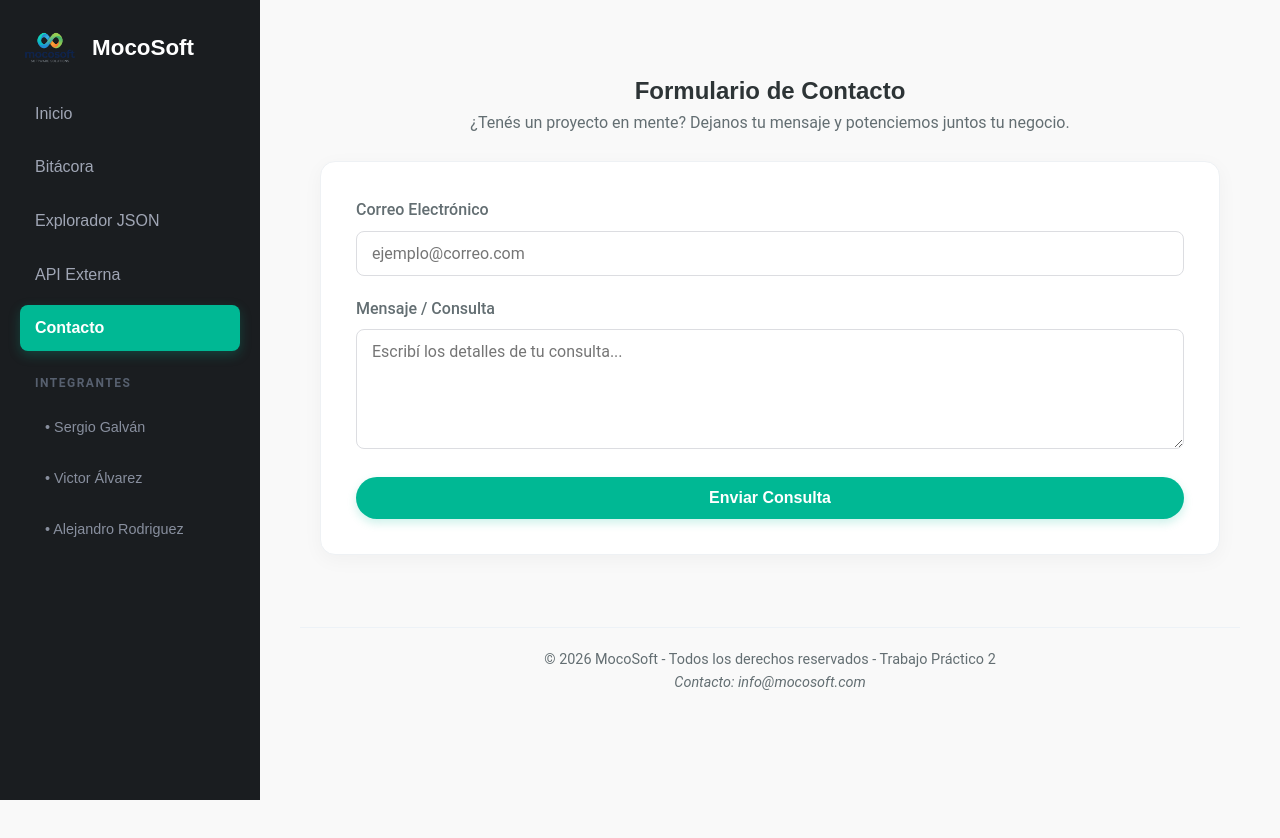
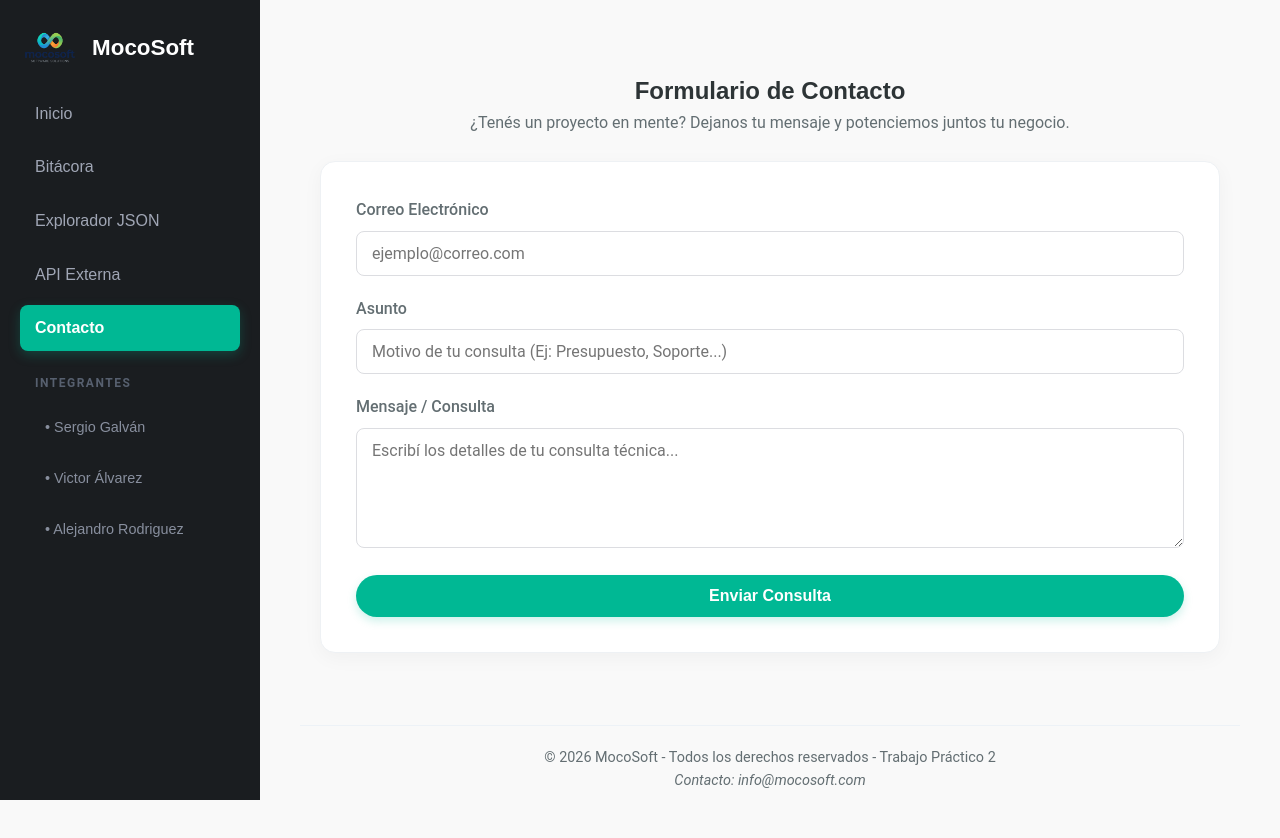
Before and after one commit to alerod88/front_tp2_grupal, a React (Vite) app: page /contacto in a window 1280 px wide. Shown: the top 838 px of the page. Before the commit the page ends 800 px from the top, so only its background shows below. Built offline with nearby package versions, Linux system fonts and the light colour scheme.

Commit message:
Fix: funcionamiento del formulario

```diff
--- a/src/pages/Contacto.jsx
+++ b/src/pages/Contacto.jsx
@@ -2,10 +2,10 @@ import React from 'react';
 import { useForm, ValidationError } from '@formspree/react';
 
 function Contacto() {
+  // Configurado con tu ID de formulario real
+  const [state, handleSubmit] = useForm("xnjyazaq");
 
-  const [state, handleSubmit] = useForm("https://formspree.io/f/xnjyazaq");
-
-  // Si el formulario se envió con éxito, mostramos un mensaje premium de agradecimiento
+  // Mensaje de éxito al enviar
   if (state.succeeded) {
     return (
       <div className="contact-container">
@@ -27,8 +27,9 @@ function Contacto() {
       </p>
 
       <form onSubmit={handleSubmit} className="contact-form">
-        <div style={{ textAlignment: 'left', width: '100%' }}>
-          <label htmlFor="email" style={{ display: 'block', marginBottom: '8px', fontWeight: '500', textAlign: 'left' }}>
+        {/* Campo: Correo Electrónico */}
+        <div style={{ textAlign: 'left', width: '100%' }}>
+          <label htmlFor="email" style={{ display: 'block', marginBottom: '8px', fontWeight: '500' }}>
             Correo Electrónico
           </label>
           <input
@@ -42,25 +43,46 @@ function Contacto() {
             prefix="Email"
             field="email"
             errors={state.errors}
-            style={{ color: '#ff7675', fontSize: '0.85rem', marginTop: '5px', display: 'block', textAlign: 'left' }}
+            style={{ color: '#ff7675', fontSize: '0.85rem', marginTop: '5px', display: 'block' }}
           />
         </div>
 
-        <div style={{ textAlignment: 'left', width: '100%' }}>
-          <label htmlFor="message" style={{ display: 'block', marginBottom: '8px', fontWeight: '500', textAlign: 'left' }}>
+        {/* Campo: Asunto (¡Nuevo!) */}
+        <div style={{ textAlign: 'left', width: '100%' }}>
+          <label htmlFor="subject" style={{ display: 'block', marginBottom: '8px', fontWeight: '500' }}>
+            Asunto
+          </label>
+          <input
+            id="subject"
+            type="text"
+            name="subject"
+            placeholder="Motivo de tu consulta (Ej: Presupuesto, Soporte...)"
+            required
+          />
+          <ValidationError
+            prefix="Subject"
+            field="subject"
+            errors={state.errors}
+            style={{ color: '#ff7675', fontSize: '0.85rem', marginTop: '5px', display: 'block' }}
+          />
+        </div>
+
+        {/* Campo: Mensaje / Consulta */}
+        <div style={{ textAlign: 'left', width: '100%' }}>
+          <label htmlFor="message" style={{ display: 'block', marginBottom: '8px', fontWeight: '500' }}>
             Mensaje / Consulta
           </label>
           <textarea
             id="message"
             name="message"
-            placeholder="Escribí los detalles de tu consulta..."
+            placeholder="Escribí los detalles de tu consulta técnica..."
             required
           />
           <ValidationError
             prefix="Message"
             field="message"
             errors={state.errors}
-            style={{ color: '#ff7675', fontSize: '0.85rem', marginTop: '5px', display: 'block', textAlign: 'left' }}
+            style={{ color: '#ff7675', fontSize: '0.85rem', marginTop: '5px', display: 'block' }}
           />
         </div>
 
```
